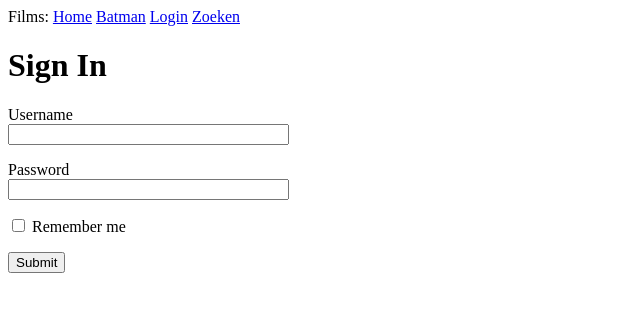
After one commit to ealgera/OmdbTestApi, a Flask app: template app/templates/login.html in a window 1280 px wide. The commit adds this page. Shown: the top 312 px of the page, without its empty margins (0-640 px from the left). Run offline with Flask 2, Linux system fonts and the light colour scheme; the template is opened without the code that fills it: most values are stand-ins (such as "Sample title", 1, 10 or a date in 2020); form fields are guessed from the names that the template uses; parts of the project's set-up code (start-up, migrations or seed data) failed here and were passed over.

Commit message:
Another commit

```diff
--- a/app/__init__.py
+++ b/app/__init__.py
@@ -1,6 +1,8 @@
 from flask import Flask
+from config import Config
 
 app = Flask(__name__)
+app.config.from_object(Config)
 
 from app import routes  # Van de packahe, dus niet de variabele
 
--- a/app/templates/base.html
+++ b/app/templates/base.html
@@ -12,7 +12,13 @@
 </head>
 
 <body>
-    <div>Films: <a href="/batman">Batman</a></div>
+    <div>Films:
+        <a href="/index">Home</a>
+        <a href="/batman/batman">Batman</a>
+        <a href="/login">Login</a>
+        <a href="/search">Zoeken</a>
+    </div>
+
     {% block content %}
     {% endblock %}
 </body>
--- /dev/null
+++ b/app/templates/login.html
@@ -0,0 +1,21 @@
+{% extends "base.html" %}
+
+{% block content %}
+<h1>Sign In</h1>
+<form action="" method="POST" novalidate>
+    <p>
+        {{ form.username.label }} <br>
+        {{ form.username(size=32) }}
+    </p>
+    <p>
+        {{ form.password.label }} <br>
+        {{ form.password(size=32) }}
+    </p>
+    <p>
+        {{ form.remember_me() }} {{ form.remember_me.label }}
+    </p>
+    <p>
+        {{ form.submit() }}
+    </p>
+</form>
+{% endblock %}
--- /dev/null
+++ b/config.py
@@ -0,0 +1,4 @@
+#import os
+
+class Config(object):
+    SECRET_KEY = "da81fb03d6ebbf58640a8c3eae063c88"
```
Also changed, not shown: app/forms.py (added, +13 -0 lines), app/routes.py (+15 -3 lines), app/templates/search.html (added, +14 -0 lines), 1 other file.
